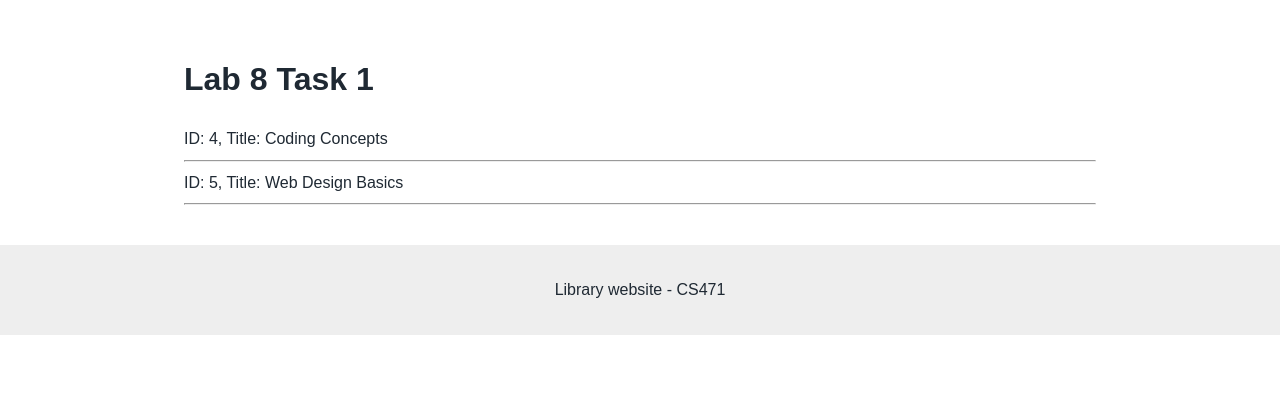
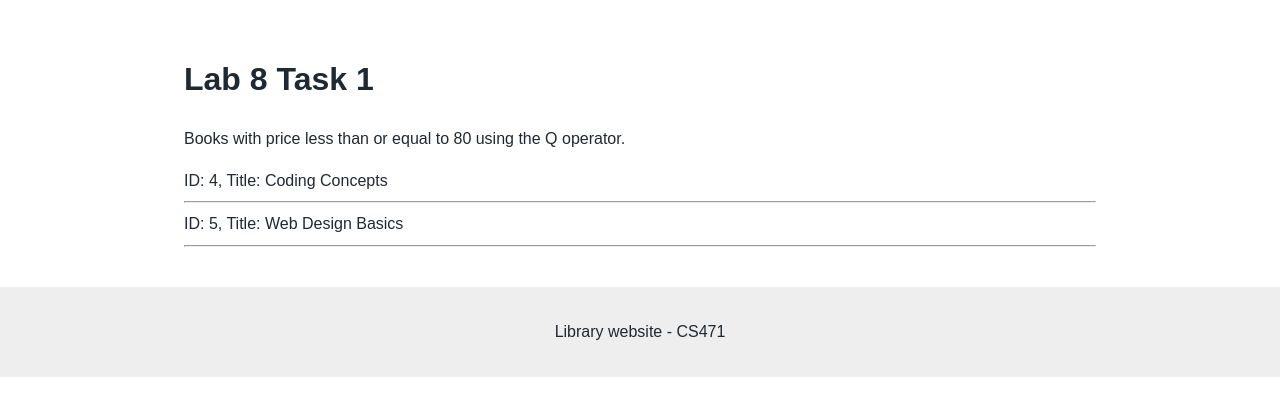
Before and after one commit to RAND-Mohammad/Web-Technologies, a Django app: page /books/lab8/task1 in a window 1280 px wide. Shown: the part 55-471 px from the top of the page. Run offline with Django 5.2, Linux system fonts and the light colour scheme; data comes from the database, SQL or seed files in the repository.

Commit message:
Lab 8, Lab 9

```diff
--- a/Lab2/apps/bookmodule/views.py
+++ b/Lab2/apps/bookmodule/views.py
@@ -118,26 +118,38 @@ def complex_query(request):
 
 def lab8_task1(request):
     books = Book.objects.filter(Q(price__lte=80))
-    return render(request, "bookmodule/lab8_books.html", {"books": books, "task": 1})
+    return render(request, "bookmodule/lab8_books.html", {
+        "books": books, "task": 1,
+        "description": "Books with price less than or equal to 80 using the Q operator.",
+    })
 
 
 def lab8_task2(request):
     books = Book.objects.filter(
         Q(edition__gt=3) & (Q(title__icontains="co") | Q(author__icontains="co"))
     )
-    return render(request, "bookmodule/lab8_books.html", {"books": books, "task": 2})
+    return render(request, "bookmodule/lab8_books.html", {
+        "books": books, "task": 2,
+        "description": "Books with edition greater than 3 and title or author containing 'co'.",
+    })
 
 
 def lab8_task3(request):
     books = Book.objects.filter(
         ~Q(edition__gt=3) & ~(Q(title__icontains="co") | Q(author__icontains="co"))
     )
-    return render(request, "bookmodule/lab8_books.html", {"books": books, "task": 3})
+    return render(request, "bookmodule/lab8_books.html", {
+        "books": books, "task": 3,
+        "description": "Books with no edition greater than 3 and without 'co' in title or author.",
+    })
 
 
 def lab8_task4(request):
     books = Book.objects.order_by("title")
-    return render(request, "bookmodule/lab8_books.html", {"books": books, "task": 4})
+    return render(request, "bookmodule/lab8_books.html", {
+        "books": books, "task": 4,
+        "description": "All books ordered by title using order_by.",
+    })
 
 
 def lab8_task5(request):
@@ -161,17 +173,26 @@ def lab9_task1(request):
     books = Book.objects.all()
     for book in books:
         book.availability_percentage = (book.quantity / total_books * 100) if total_books else 0
-    return render(request, "bookmodule/lab9_books.html", {"books": books, "task": 1})
+    return render(request, "bookmodule/lab9_books.html", {
+        "books": books, "task": 1,
+        "description": "Each book with its availability percentage from the total book stock.",
+    })
 
 
 def lab9_task2(request):
     publishers = Publisher.objects.annotate(total_book_stock=Sum("book__quantity"))
-    return render(request, "bookmodule/lab9_publishers.html", {"publishers": publishers, "task": 2})
+    return render(request, "bookmodule/lab9_publishers.html", {
+        "publishers": publishers, "task": 2,
+        "description": "Each publisher with total book stock.",
+    })
 
 
 def lab9_task3(request):
     publishers = Publisher.objects.annotate(oldest_book_date=Min("book__pubdate"))
-    return render(request, "bookmodule/lab9_publishers.html", {"publishers": publishers, "task": 3})
+    return render(request, "bookmodule/lab9_publishers.html", {
+        "publishers": publishers, "task": 3,
+        "description": "The oldest publication date for each publisher.",
+    })
 
 
 def lab9_task4(request):
@@ -180,14 +201,20 @@ def lab9_task4(request):
         minimum_price=Min("book__price"),
         maximum_price=Max("book__price"),
     )
-    return render(request, "bookmodule/lab9_publishers.html", {"publishers": publishers, "task": 4})
+    return render(request, "bookmodule/lab9_publishers.html", {
+        "publishers": publishers, "task": 4,
+        "description": "Average, minimum, and maximum book price for each publisher.",
+    })
 
 
 def lab9_task5(request):
     publishers = Publisher.objects.annotate(
         highly_rated_books=Count("book", filter=Q(book__rating__gte=4))
     )
-    return render(request, "bookmodule/lab9_publishers.html", {"publishers": publishers, "task": 5})
+    return render(request, "bookmodule/lab9_publishers.html", {
+        "publishers": publishers, "task": 5,
+        "description": "Each publisher with its number of highly rated books (rating >= 4).",
+    })
 
 
 def lab9_task6(request):
@@ -196,4 +223,7 @@ def lab9_task6(request):
             "book", filter=Q(book__price__gt=50, book__quantity__lt=5, book__quantity__gte=1)
         )
     )
-    return render(request, "bookmodule/lab9_publishers.html", {"publishers": publishers, "task": 6})
+    return render(request, "bookmodule/lab9_publishers.html", {
+        "publishers": publishers, "task": 6,
+        "description": "Book count for each publisher where price is greater than 50 and quantity is from 1 to 4.",
+    })
--- a/Lab2/apps/templates/bookmodule/lab8_books.html
+++ b/Lab2/apps/templates/bookmodule/lab8_books.html
@@ -4,6 +4,7 @@
 
 {% block content %}
 <h1>Lab 8 Task {{ task }}</h1>
+<p>{{ description }}</p>
 {% for book in books %}
   ID: {{ book.id }}, Title: {{ book.title }}<hr>
 {% empty %}
--- a/Lab2/apps/templates/bookmodule/lab8_cities.html
+++ b/Lab2/apps/templates/bookmodule/lab8_cities.html
@@ -4,6 +4,7 @@
 
 {% block content %}
 <h1>Lab 8 Task 7</h1>
+<p>Number of students in each city using annotate and Count.</p>
 {% for city in cities %}
   City: {{ city.city }}, Number of students: {{ city.number_of_students }}<hr>
 {% empty %}
--- a/Lab2/apps/templates/bookmodule/lab8_summary.html
+++ b/Lab2/apps/templates/bookmodule/lab8_summary.html
@@ -4,6 +4,7 @@
 
 {% block content %}
 <h1>Lab 8 Task 5</h1>
+<p>Book count and total, average, maximum, and minimum prices using aggregation functions.</p>
 <p>Number of books: {{ summary.number_of_books }}</p>
 <p>Total price: {{ summary.total_price }}</p>
 <p>Average price: {{ summary.average_price }}</p>
--- a/Lab2/apps/templates/bookmodule/lab9_books.html
+++ b/Lab2/apps/templates/bookmodule/lab9_books.html
@@ -4,6 +4,7 @@
 
 {% block content %}
 <h1>Lab 9 Task 1</h1>
+<p>{{ description }}</p>
 {% for book in books %}
   Title: {{ book.title }}, Availability: {{ book.availability_percentage|floatformat:2 }}%<hr>
 {% empty %}
--- a/Lab2/apps/templates/bookmodule/lab9_publishers.html
+++ b/Lab2/apps/templates/bookmodule/lab9_publishers.html
@@ -4,6 +4,7 @@
 
 {% block content %}
 <h1>Lab 9 Task {{ task }}</h1>
+<p>{{ description }}</p>
 {% for publisher in publishers %}
   <p>{{ publisher.name }}</p>
   {% if task == 2 %}Total book stock: {{ publisher.total_book_stock }}{% endif %}
```
